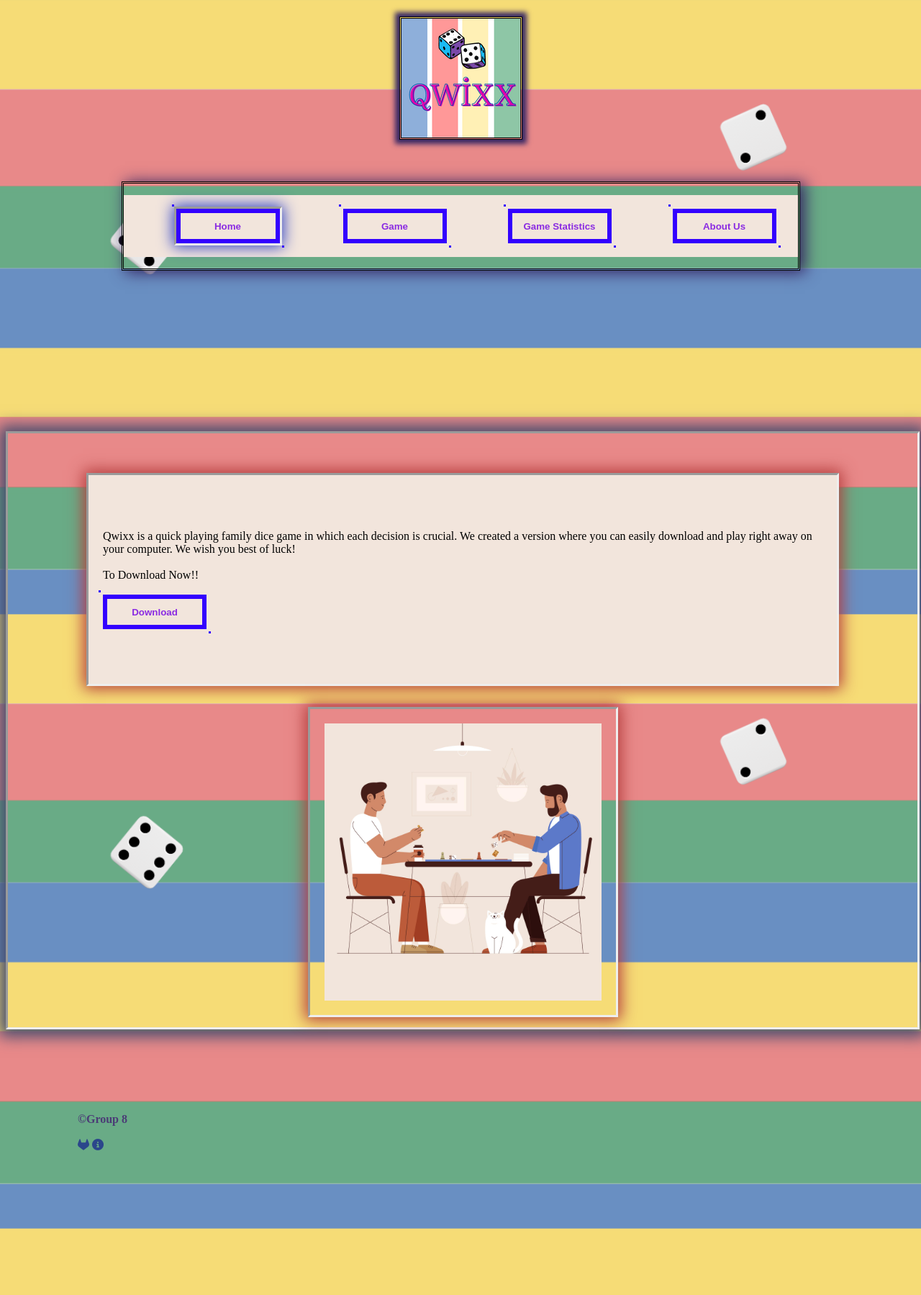
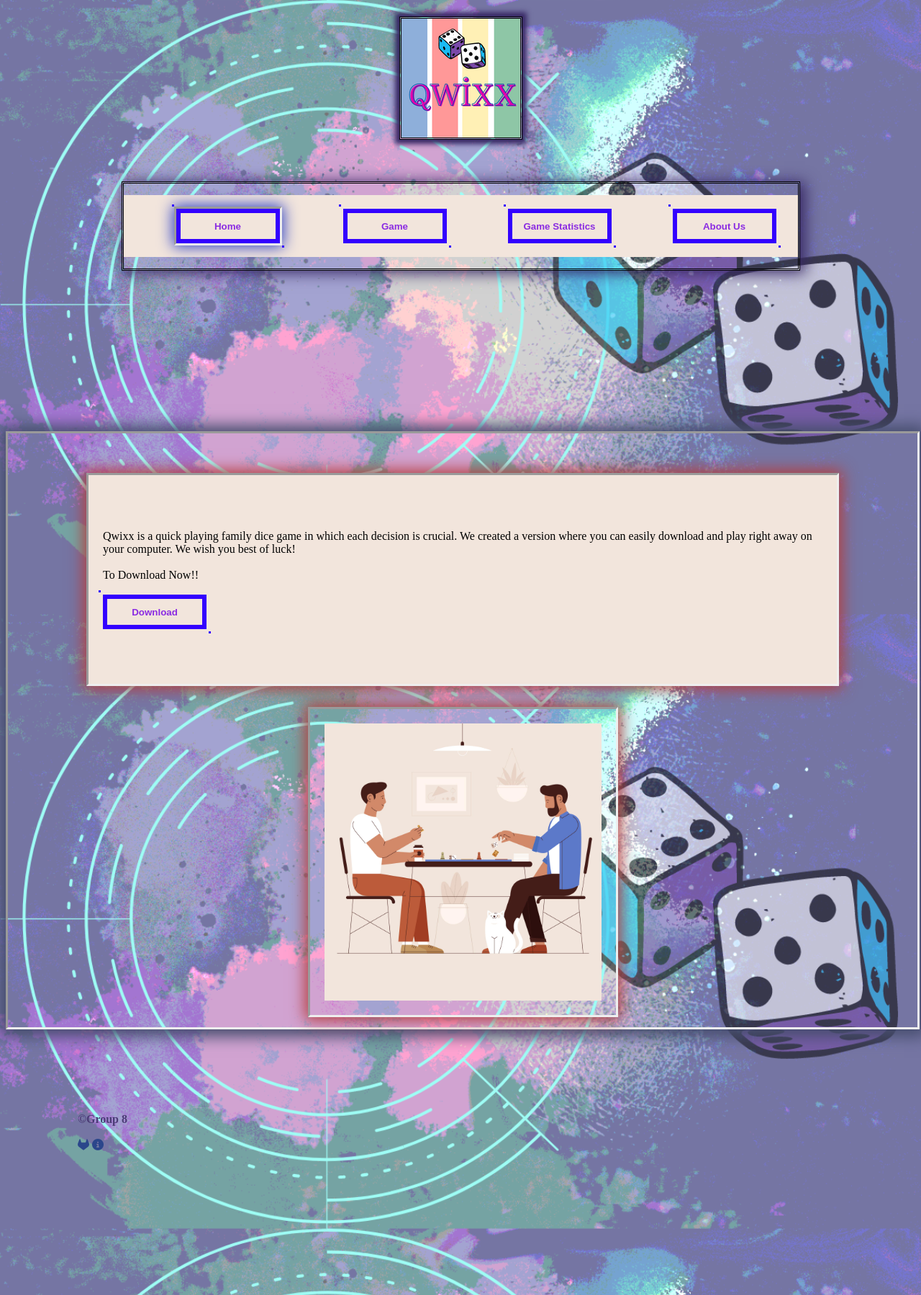
Before and after one commit to Peter-512/Qwixx-website, a PHP site: page / in a window 1280 px wide. Shown: the whole page at 72% size. Run offline with PHP 8.4, Linux system fonts and the light colour scheme; some libraries are stand-ins or nearby versions.

Commit message:
all code

```diff
--- a/styles.css
+++ b/styles.css
@@ -1,5 +1,5 @@
 body{
-     background-image:url("resources/background10.png") ;
+     background-image:url("resources/background.png") ;
     background-repeat: no-repeat;
     background-size: cover;
     background-attachment: fixed;
```
Also changed, not shown: resources/background.png (added).
